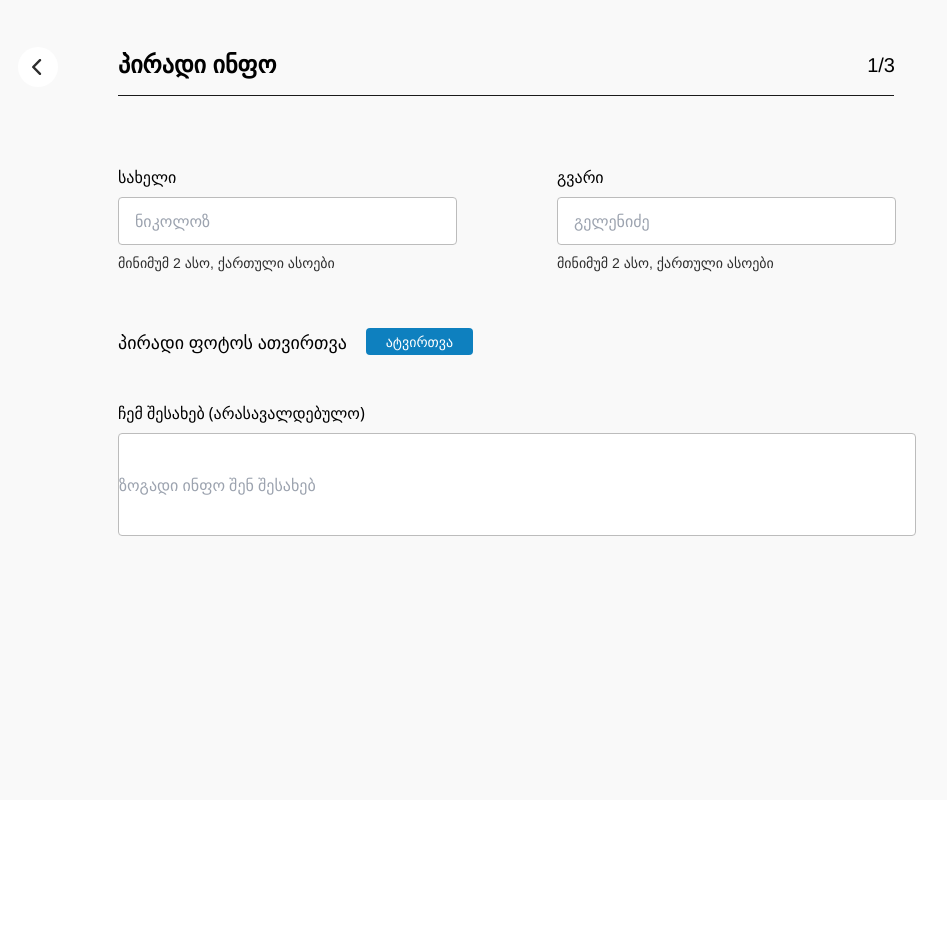
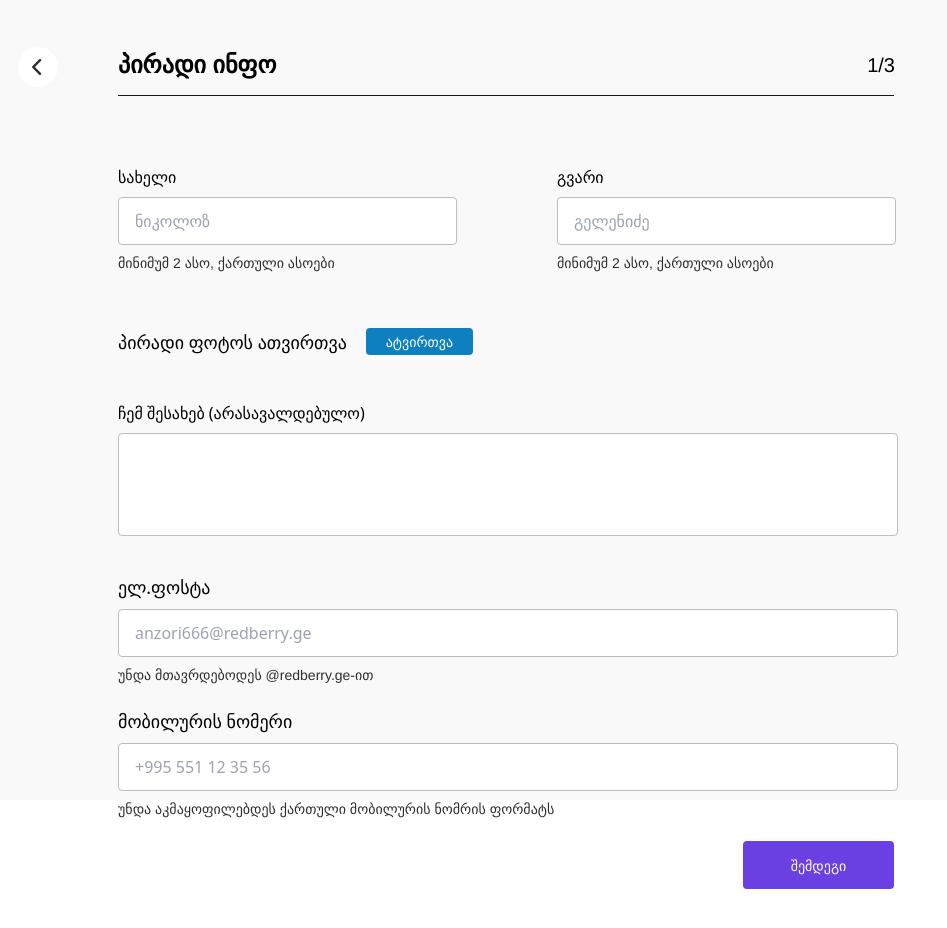
Before and after one commit to beqa200/team-8, a React (Vite) app: page /personal in a window 1280 px wide. Shown: the top 928 px of the page, without its empty margins (8-955 px from the left). Before the commit the page ends 800 px from the top, so only its background shows below. Built offline with nearby package versions, Linux system fonts and the light colour scheme.

Commit message:
finish personal.jsx page style

```diff
--- a/src/pages/Personal.jsx
+++ b/src/pages/Personal.jsx
@@ -35,10 +35,10 @@ export default function Personal() {
               <p className="font-medium	 mb-[8px]">სახელი</p>
               <input
                 type="text"
-                className="h-[48px] w-[339px] p-[13px 16px 14px 16px] flex p-4 border border-[#BCBCBC] rounded mr-[100px]"
+                className="h-[48px] w-[339px] flex p-4 border border-[#BCBCBC] rounded mr-[100px] mb-[8px]"
                 placeholder="ნიკოლოზ"
               />
-              <p className="text-customGray font-helvetica-neue font-light text-base leading-base my-[8px]">
+              <p className="text-customGray font-helvetica-neue font-light text-base leading-base">
                 მინიმუმ 2 ასო, ქართული ასოები
               </p>
             </div>
@@ -56,7 +56,7 @@ export default function Personal() {
           </div>
         </form>
         <div className="flex mt-[46px]">
-          <p className="text-lg font-medium	">პირადი ფოტოს ათვირთვა</p>
+          <p className="text-lg font-medium">პირადი ფოტოს ათვირთვა</p>
           <button className="ml-[19px] w-[107px] h-[27px] bg-[#0E80BF] rounded text-white text-sm mb-[46px]">
             ატვირთვა
           </button>
@@ -64,9 +64,43 @@ export default function Personal() {
         <p className="font-medium">ჩემ შესახებ (არასავალდებულო)</p>
         <input
           type="text"
-          className="w-[798px] h-[103px]  border border-[#BCBCBC] rounded mt-[8px]"
-          placeholder="ზოგადი ინფო შენ შესახებ"
+          className="w-[780px] h-[103px]  border border-[#BCBCBC] rounded mt-[8px] mb-[37px] p-4 "
         />
+        <p className="text-lg font-medium mb-[8px]">ელ.ფოსტა</p>
+        <input
+          type="text"
+          className="border border-[#BCBCBC] rounded
+          w-[780px] h-[48px] p-4
+          mb-[8px]
+          "
+          placeholder="anzori666@redberry.ge"
+        />
+        <p className="text-customGray font-helvetica-neue font-light text-base leading-base mb-[21px]">
+          უნდა მთავრდებოდეს @redberry.ge-ით
+        </p>
+
+        <p className="text-lg font-medium mb-[8px]">
+          მობილურის ნომერი
+        </p>
+        <input
+          type="text"
+          className="border border-[#BCBCBC] rounded
+          w-[780px] h-[48px]
+          mb-[8px] p-4
+          "
+          placeholder="+995 551 12 35 56"
+        />
+        <p className="text-customGray font-helvetica-neue font-light text-base leading-base mb-[21px] mb-[156px]">
+          უნდა აკმაყოფილებდეს ქართული მობილურის ნომრის ფორმატს
+        </p>
+        <button
+          className="float-right mr-[70px]
+        w-[151px] h-[48px] rounded bg-[#6B40E3]
+        text-white text-base mb-[65px]
+        "
+        >
+          შემდეგი
+        </button>
       </main>
     </section>
   );
--- a/tailwind.config.js
+++ b/tailwind.config.js
@@ -18,6 +18,9 @@ export default {
       lineHeight: {
         base: "21px",
       },
+      placeholderColor: {
+        marginTop: "150px",
+      },
     },
   },
   plugins: [],
```
